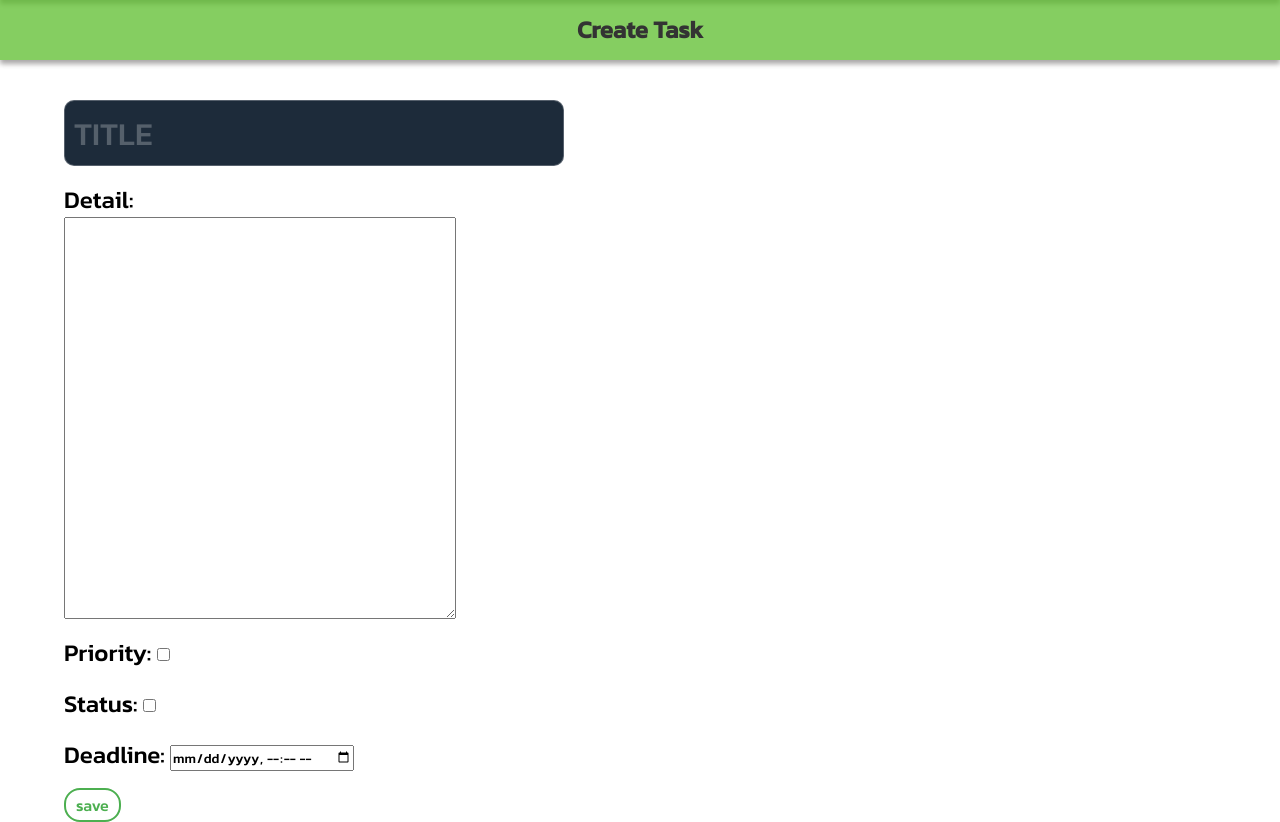
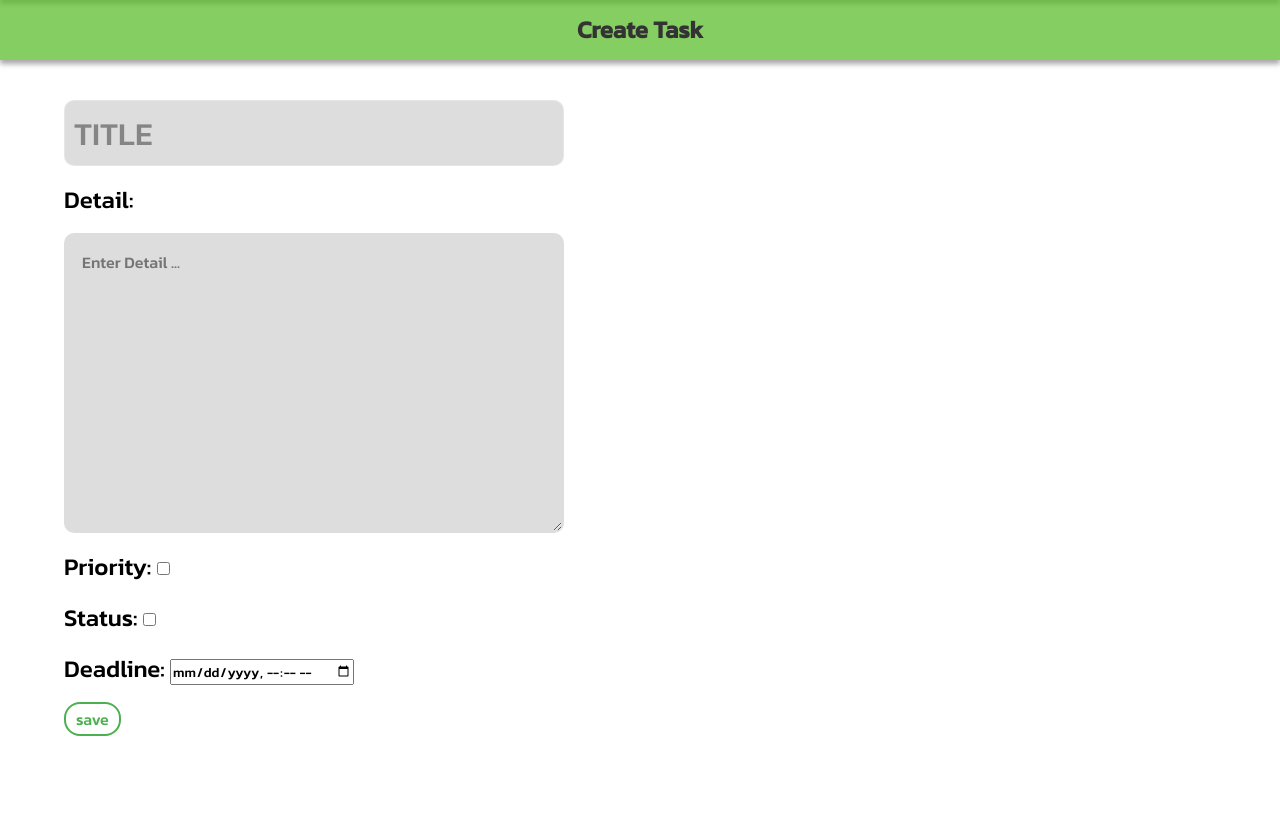
Before and after one commit to Hamiz5401/TO-DOZ, a Django app: page /To-Doz/detail/1/create in a window 1280 px wide. Shown: the part 80-902 px from the top of the page. After the commit the page ends 816 px from the top, so only its background shows below. Run offline with Django 4.2, Linux system fonts and the light colour scheme; the visitor is signed in with stand-in values (Sample User, id 1).

Commit message:
make input and textarea look better

```diff
--- a/To_DoZ/models.py
+++ b/To_DoZ/models.py
@@ -17,7 +17,7 @@ class ToDoList(models.Model):
 
 class Task(models.Model):
     title = models.CharField(max_length=200)
-    detail = models.CharField(max_length=1000, default=None, null=True, blank=True)
+    detail = models.CharField(max_length=1000, null=True, blank=True)
     priority = models.BooleanField(default=False)
     status = models.BooleanField(default=False)
     deadline = models.DateTimeField(null=True, blank=True)
--- a/To_DoZ/static/To_DoZ/style.css
+++ b/To_DoZ/static/To_DoZ/style.css
@@ -381,11 +381,15 @@ width:500px;
 width:100%;
 padding:20px;
 border:1px solid rgba(255, 255, 255, 0.25);
-background: #1d2b3a;
+background-color: #dddddd;
 border-radius:10px;
 outline:none;
-color: #fff;
+color: #666666;
 font-size:1rem;
+}
+.inputBox input:hover {
+cursor: pointer;
+background-color: #eeeeee;
 }
 
 .inputBox span {
@@ -394,17 +398,50 @@ left:0;
 padding:10px;
 pointer-events:none;
 font-size:2rem;
-color: rgba(255, 255, 255, 0.25);
+color: rgb(133, 133, 133);
 text-transform: uppercase;
 transition:0.5s;
 }
 .inputBox input:valid ~ span,
 .inputBox input:focus ~ span {
-color: #00dfc4;
+color: #4caf50;
 transform: translateX(20px) translateY(-14px);
 font-size:1.3rem;
 padding: 0 10px;
 background: #1d2b3a;
-border-left: 1px solid #00dfc4;
-border-right: 1px solid #00dfc4;
+border-left: 1px solid #4caf50;
+border-right: 1px solid #4caf50;
 }
+
+.inputBox input:focus {
+cursor:text;
+color:#333333;
+background-color: white;
+border-color: #333333;
+}
+
+
+.textarea {
+background-color: #dddddd;
+color: #666666;
+padding:1rem;
+border-radius: 10px;
+border: 2px solid transparent;
+outline: none;
+font-size: 1rem;
+line-height: 1.4;
+width:500px;
+height:300px;
+transition: all 0.2s;
+}
+.textarea:hover {
+cursor: pointer;
+background-color: #eeeeee;
+}
+
+.textarea:focus {
+cursor:text;
+color:#333333;
+background-color: white;
+border-color: #333333;
+}
--- a/To_DoZ/templates/To_DoZ/discord_create_form.html
+++ b/To_DoZ/templates/To_DoZ/discord_create_form.html
@@ -41,8 +41,12 @@
                 <form method="post">
                     {% csrf_token %}
                     <p>
-                        <label for="id_url">Discord Webhook URL: </label>
+
+
+                                            <div class="inputBox">
                         <input type="text" name="url" required id="id_url">
+                        <span>Discord Webhook URL</span>
+                </div>
                     </p>
 
                     <input type="submit" value="save" class="done_button">
--- a/To_DoZ/templates/To_DoZ/task_create_form.html
+++ b/To_DoZ/templates/To_DoZ/task_create_form.html
@@ -50,7 +50,11 @@
                     <p>
                         <label for="id_detail">Detail: </label>
                         <br>
-                    <textarea name="detail" maxlength="1000" required id="id_detail" rows="20" cols="50"></textarea>
+                    <div style="position:relative;">
+                        <textarea class="textarea" placeholder="Enter Detail ..." name="detail" maxlength="1000" required id="id_detail"></textarea>
+
+                    </div>
+
                     </p>
                     <p>
                         <label for="id_priority">Priority: </label>
--- a/To_DoZ/urls.py
+++ b/To_DoZ/urls.py
@@ -21,5 +21,6 @@ urlpatterns = [
     path('detail/<int:pk_task>/done', views.done, name='done'),
     path('get_classroom_data', views.create_classroom_data, name='get_data'),
 
-    path('discord_create_form/', views.DiscordCreateView.as_view(), name='discord_create_form')
+    path('discord_create_form/', views.DiscordCreateView.as_view(), name='discord_create_form'),
+    path('discord_update_form/', views.DiscordUpdateView.as_view(), name='discord_update_form')
 ]
--- a/To_DoZ/views.py
+++ b/To_DoZ/views.py
@@ -186,6 +186,10 @@ class DiscordCreateView(CreateView):
     def get_success_url(self) -> str:
         return reverse("To_DoZ:home")
 
+    def form_valid(self, form):
+        form.instance.user = self.request.user
+        return super(DiscordCreateView, self).form_valid(form)
+
 
 @method_decorator(login_required, name="dispatch")
 class DiscordUpdateView(UpdateView):
--- a/mysite/settings.py
+++ b/mysite/settings.py
@@ -140,7 +140,7 @@ AUTHENTICATION_BACKENDS = (
  'allauth.account.auth_backends.AuthenticationBackend',
 )
 
-SITE_ID = 5
+SITE_ID = 1
 
 SOCIALACCOUNT_PROVIDERS = {
     'google': {
@@ -153,3 +153,5 @@ SOCIALACCOUNT_PROVIDERS = {
         }
     }
 }
+
+SOCIALACCOUNT_LOGIN_ON_GET = True
```
Also changed, not shown: To_DoZ/templates/To_DoZ/detail.html (+18 -2 lines), To_DoZ/templates/To_DoZ/task_update_form.html (+28 -1 lines). Lines whose indentation alone changed are shown as unchanged.
